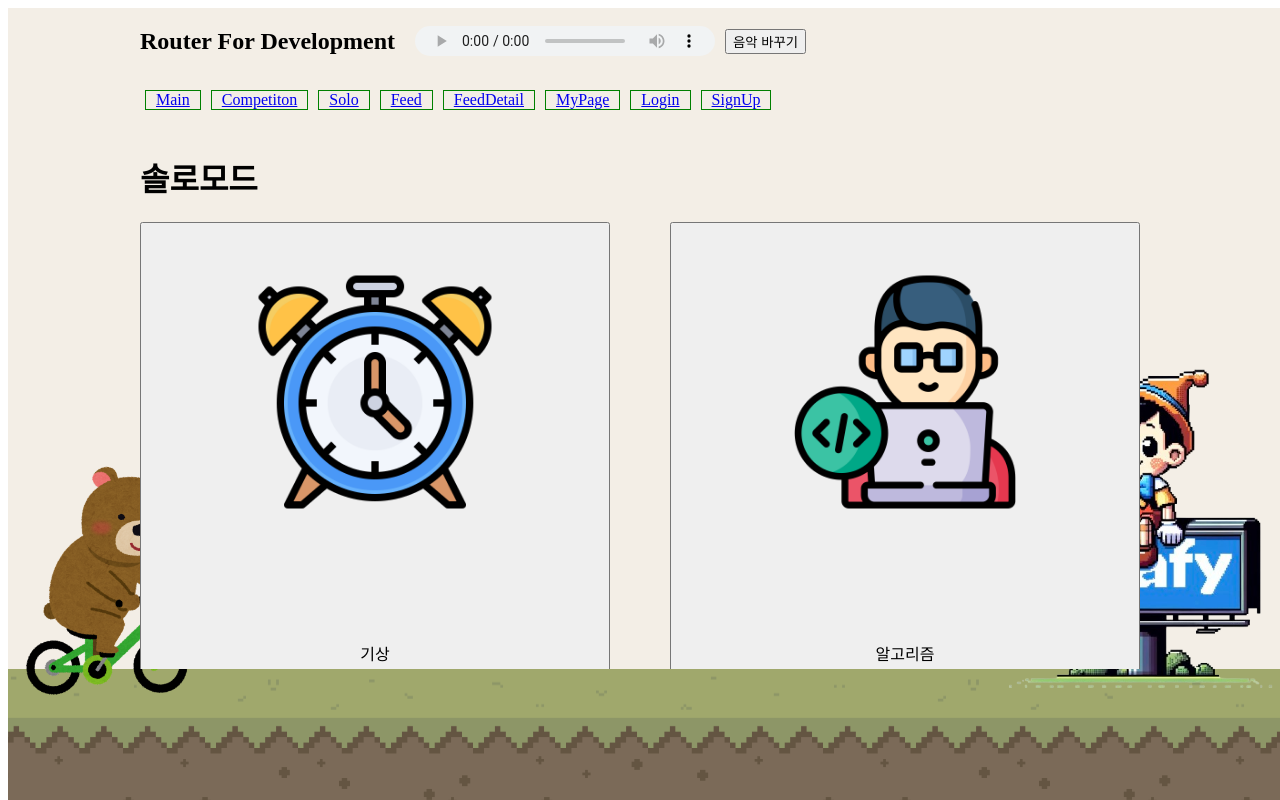
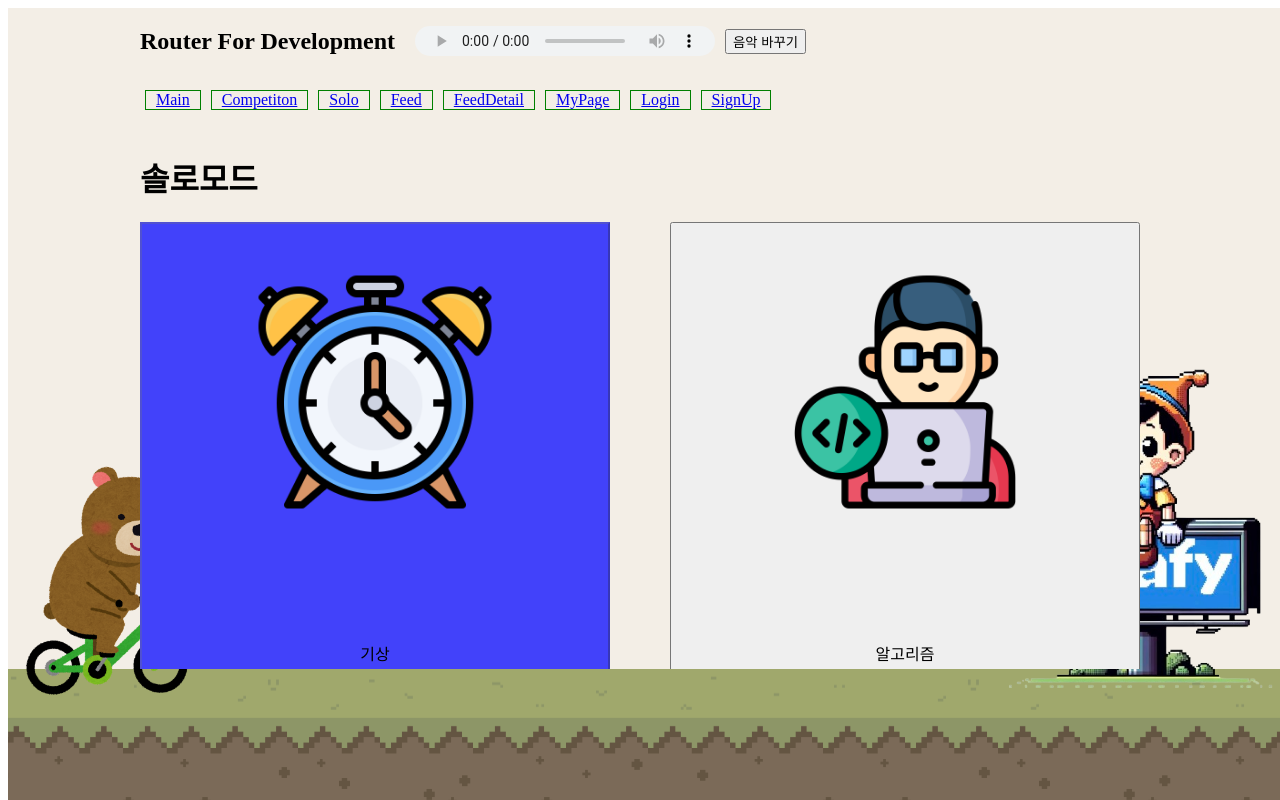
Before and after one commit to woori0214/-SSAFY-SGDC, a Vue app in the folder frontend/vue-project/: page /solo in a window 1280 px wide. Built offline with nearby package versions, Linux system fonts and the light colour scheme.

Commit message:
[FE]솔로모드 API 연결 수정

```diff
--- a/frontend/vue-project/src/components/Solo/SoloSelectItem.vue
+++ b/frontend/vue-project/src/components/Solo/SoloSelectItem.vue
@@ -3,7 +3,7 @@
     <div class="category_grid">
       <div v-for="category in categories" :key="category.id" class="category_item">
         <!-- 버튼을 클릭하면 모달창으로 재확인-->
-        <button @click="openModal(category)" class="solo_btn">
+        <button @click="openModal(category)" class="solo_btn" :class="{ 'active': isActive(category.id) }" :disabled="isActive(category.id)">
           <img :src="category.img" alt="category">
           <div class="category_text">
             <div>{{ category.name }}</div>
@@ -24,15 +24,13 @@
 
     <!-- PopUpProofPicture.vue 모달로 추가 -->
     <PopUpProofPicture :show="isTestModalOpen" @update:show="closeTestModal" @uploadImage="handleImageUpload"
-      :selectedCategory="selectedCategory"
-      :isSoloMode="true"
-      />
+      :selectedCategory="selectedCategory" :isSoloMode="true" />
 
   </div>
 </template>
 
 <script>
-import { ref } from 'vue';
+import { ref, onMounted, computed } from 'vue';
 import { useSoloStore } from '@/stores/solo';
 import { useLoginStore } from '@/stores/login';
 
@@ -57,7 +55,9 @@ export default {
     const isTestModalOpen = ref(false);
     const selectedCategory = ref(null);
     const user_id = login.loginUser;
+    const soloTodayData = solo.soloTodayData
 
+    console.log(soloTodayData)
     // 카테고리
     const categories = ref([
       {
@@ -98,22 +98,43 @@ export default {
       },
     ]);
 
+    // 페이지클릭 시 솔로 모드 내역(오늘) 함수 실행
+    // onMounted(() => {
+    //   solo
+    //     .soloToday(user_id)
+    //     .then(() => {
+    //       // Now soloTodayData should be updated in the store
+    //       console.log(solo.soloTodayData)
+    //     })
+    //     .catch((error) => {
+    //       console.error('Error fetching soloTodayData:', error);
+    //     });
+    // });
+
     const openModal = (category) => {
+      // console.log(category)
       selectedCategory.value = category;
+      console.log(selectedCategory)
       isModalOpen.value = true;
     };
 
     const closeModal = () => {
-      selectedCategory.value = null;
       isModalOpen.value = false;
     };
 
+
+    const soloStatusMap = computed(() => {
+      const statusMap = {};
+      soloTodayData.forEach(item => {
+        statusMap[item.category_id] = item.solo_status;
+      });
+      return statusMap;
+    });
+
     const confirmChallenge = () => {
-      console.log(selectedCategory.value);
       if (selectedCategory.value) {
         const challenge = { user_id: user_id, category_id: selectedCategory.value.id };
-        // solo.soloChallenge(challenge);
-        console.log(`Go to ${selectedCategory.value.name} category`);
+        solo.soloChallenge(challenge);
         openTestModal()
       }
       closeModal();
@@ -126,22 +147,24 @@ export default {
     const closeTestModal = () => {
       isTestModalOpen.value = false;
     };
-
+    console.log(selectedCategory)
     const handleImageUpload = (uploadedImageSrc) => {
       // 이미지 업로드 이벤트 핸들러
       console.log('이미지 업로드 완료:', uploadedImageSrc);
       const challengeData = {
         user_id: user_id,
-        category_id: selectedCategory.value,
+        category_id: selectedCategory.value.id,
         isSoloMode: true,
         uploadedImage: uploadedImageSrc,
       };
       solo.soloAuth(challengeData);
       console.log(challengeData)
-      console.log('업로드 완료')
       closeTestModal();
     };
 
+    const isActive = (categoryId) => {
+      return soloStatusMap.value[categoryId] === 1;
+    };
     return {
       categories,
       openModal,
@@ -153,9 +176,9 @@ export default {
       closeTestModal,
       handleImageUpload,
       selectedCategory,
+      isActive,
     };
   },
-  components: { PopUpProofPicture }
 };
 </script>
 
--- a/frontend/vue-project/src/stores/solo.js
+++ b/frontend/vue-project/src/stores/solo.js
@@ -8,7 +8,39 @@ import axios from 'axios';
 export const useSoloStore = defineStore('solo', () => {
     const URL = 'http://localhost:8080/solo';
     // 솔로 모드 내역(오늘) 데이터 저장
-    const soloTodayData = ref({})
+    // api 연결되면 지우자.
+    const soloTodayData = ref([
+        {
+            solo_status: 1,
+            solo_result: 1,
+            category_id: 1,
+        },
+        {
+            solo_status: 0,
+            solo_result: 1,
+            category_id: 2,
+        },
+        {
+            solo_status: 1,
+            solo_result: 1,
+            category_id: 3,
+        },
+        {
+            solo_status: 1,
+            solo_result: 1,
+            category_id: 4,
+        },
+        {
+            solo_status: 0,
+            solo_result: 1,
+            category_id: 5,
+        },
+        {
+            solo_status: 0,
+            solo_result: 1,
+            category_id: 6,
+        },
+    ])
 
     // 솔로 모드 내역 표시(오늘) 함수
     const soloToday = function (userId) {
@@ -38,8 +70,8 @@ export const useSoloStore = defineStore('solo', () => {
     }
 
     //솔로모드 도전
-    const soloChallenge = function(challenge) {
-        const category = {user_id : challenge.user_id, category_id : challenge.categry_id}
+    const soloChallenge = function (challenge) {
+        const category = { user_id: challenge.user_id, category_id: challenge.category_id }
         return new Promise((resolve, reject) => {
             axios
                 .post(`${URL}/${category.category_id}`, category)
@@ -54,15 +86,16 @@ export const useSoloStore = defineStore('solo', () => {
     }
 
     //솔로모드 인증
-    const soloAuth = function(soloauth) {
+    const soloAuth = function (soloauth) {
 
-        const solo_auth = {solo_id: soloauth.id, solo_img: soloauth.img}
+        const solo_auth = { solo_id: soloauth.id, solo_img: soloauth.img }
 
         return new Promise((resolve, reject) => {
             axios
                 .patch(`${URL}/${solo_auth.solo_id}/challenge-auth`, solo_auth.solo_img)
                 .then((res) => {
                     resolve(res)
+                    console.log('업로드 완료')
                 })
                 .catch((err) => {
                     reject(err)
```
